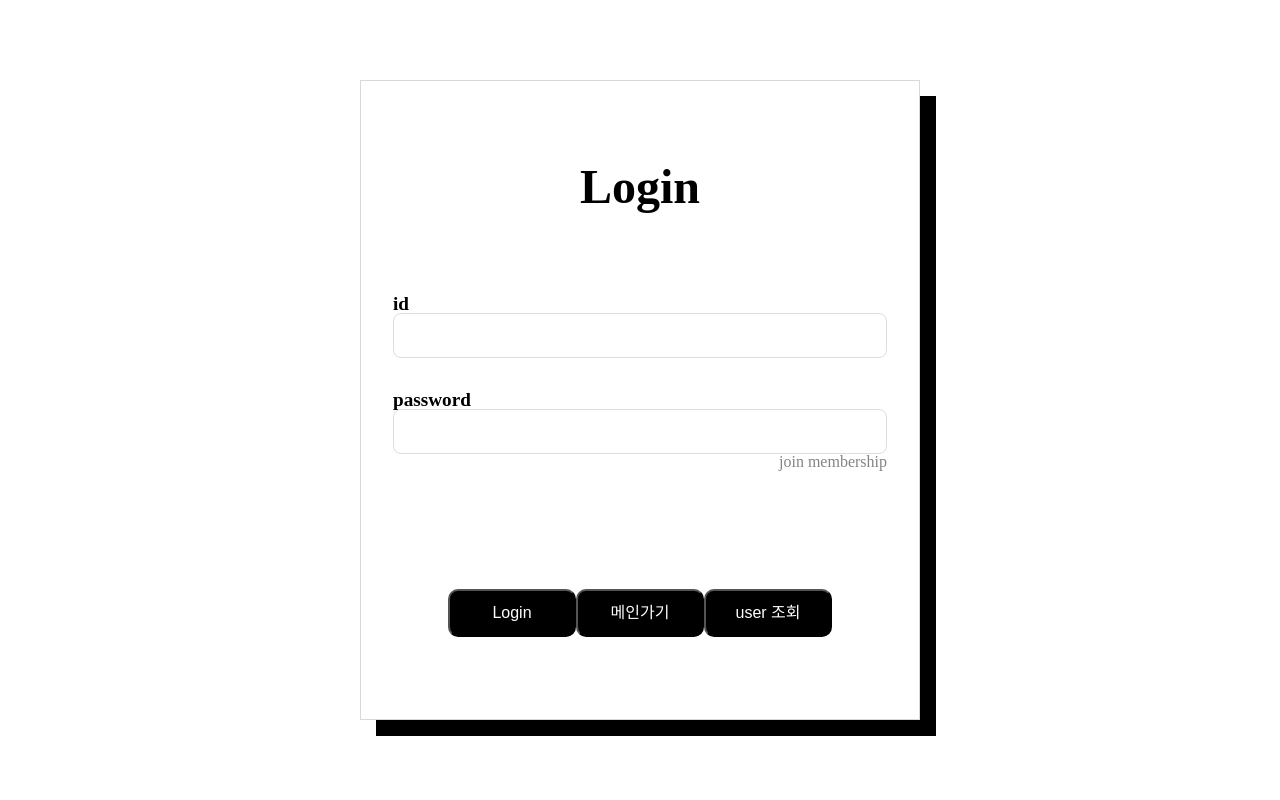
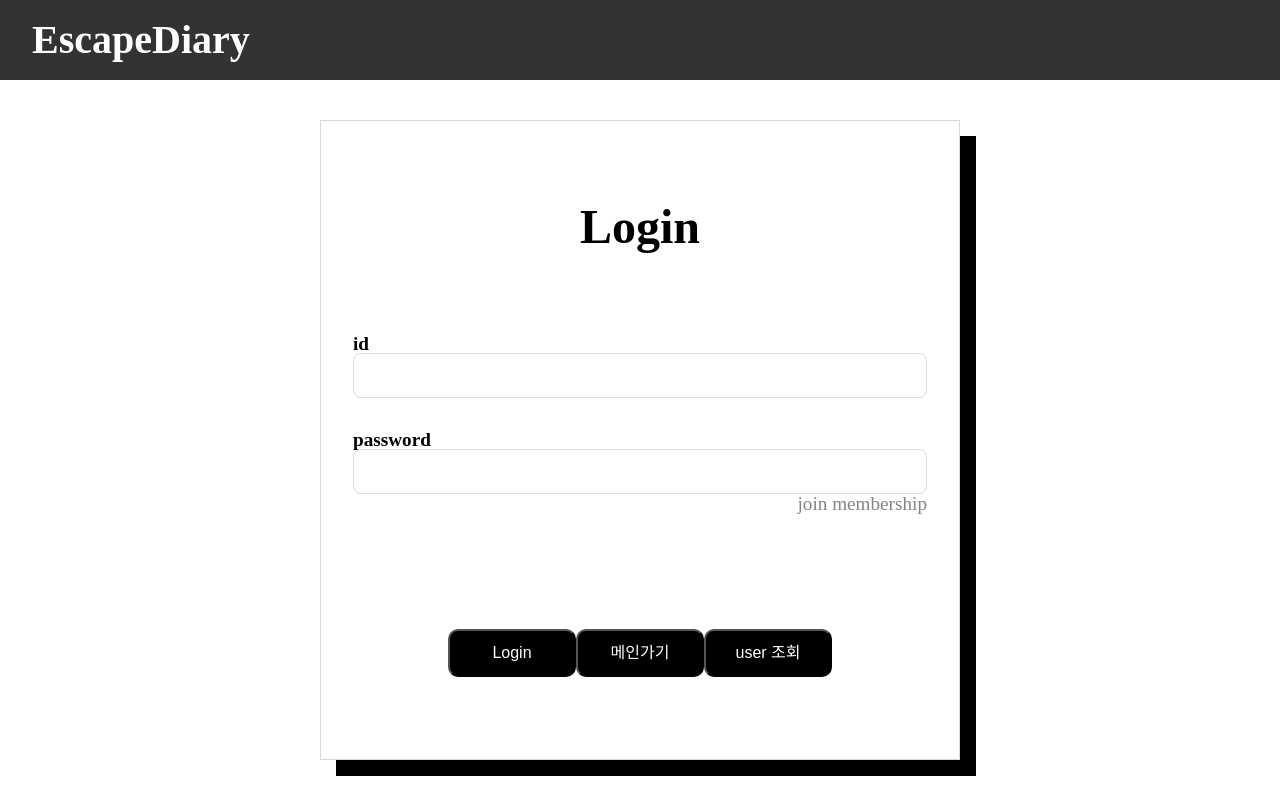
Before and after one commit to HyeonE0103/escapediary-FE, a React (Create React App) app: page /login in a window 1280 px wide. Built offline with nearby package versions, Linux system fonts and the light colour scheme.

Commit message:
style: 로그인시 바뀌는 UI

```diff
--- a/src/components/common/Header.jsx
+++ b/src/components/common/Header.jsx
@@ -3,18 +3,22 @@ import Button from "./Button";
 import { styled } from "styled-components";
 import useNavigation from "../../hooks/useNavigation";
 
-const Header = () => {
+const Header = ({ buttonShow }) => {
   const [user, setUser] = useState(false);
   const { goToPath } = useNavigation();
   return (
     <HeaderWrap>
       <p onClick={() => goToPath("/")}>EscapeDiary</p>
-      {user ? (
+      {buttonShow === "loginUser" ? (
         <Button color={"white"} size={"small"}>
           로그아웃
         </Button>
-      ) : (
-        <Button color={"white"} size={"small"}>
+      ) : buttonShow === "login" ? null : (
+        <Button
+          color={"white"}
+          size={"small"}
+          onClick={() => goToPath("/login")}
+        >
           로그인
         </Button>
       )}
@@ -29,6 +33,10 @@ const HeaderWrap = styled.div`
   align-items: center;
   justify-content: space-between;
   box-sizing: border-box;
+  @media (max-width: 480px) {
+    display: none;
+  }
+
   p {
     font-size: 2.5rem;
     color: white;
--- a/src/pages/JoinMembership.jsx
+++ b/src/pages/JoinMembership.jsx
@@ -4,6 +4,7 @@ import Button from "../components/common/Button";
 import { styled } from "styled-components";
 import axios from "axios";
 import useNavigation from "../hooks/useNavigation";
+import Header from "../components/common/Header";
 
 const JoinMembership = () => {
   const [join, setJoin] = useState({ id: "", password: "", confirm: "" });
@@ -43,6 +44,7 @@ const JoinMembership = () => {
 
   return (
     <JoinMembershipWrap onSubmit={onClickSubmit}>
+      <Header />
       <JoinMembershipContainer>
         <JoinMebershipHeader>
           <h1>회원가입</h1>
@@ -71,7 +73,8 @@ const JoinMembership = () => {
               onChange={onChangeHandler}
             />
             <p>
-              비밀번호는 6자 이상 12자 이하의 영문 소문자, 숫자만 입력 가능합니다.
+              비밀번호는 6자 이상 12자 이하의 영문 소문자, 숫자만 입력
+              가능합니다.
             </p>
           </div>
           <div>
@@ -99,8 +102,7 @@ const JoinMembershipWrap = styled.form`
   width: 100%;
   height: 100vh;
   display: flex;
-  align-items: center;
-  justify-content: center;
+  flex-direction: column;
 `;
 const JoinMembershipContainer = styled.div`
   width: 40rem;
--- a/src/pages/Login.jsx
+++ b/src/pages/Login.jsx
@@ -4,6 +4,7 @@ import { styled } from "styled-components";
 import Input from "../components/common/Input";
 import useNavigation from "../hooks/useNavigation";
 import axios from "axios";
+import Header from "../components/common/Header";
 
 const Login = () => {
   const [login, setLogin] = useState({ id: "", password: "" });
@@ -39,6 +40,7 @@ const Login = () => {
   };
   return (
     <LoginWrap onSubmit={onClickSumbit}>
+      <Header buttonShow={"login"} />
       <LoginContainer>
         <LoginHeader>
           <h1>Login</h1>
@@ -81,12 +83,11 @@ const LoginWrap = styled.form`
   width: 100%;
   height: 100vh;
   display: flex;
-  align-items: center;
-  justify-content: center;
+  flex-direction: column;
 `;
 const LoginContainer = styled.div`
-  width: 35rem;
-  height: 40rem;
+  width: 50%;
+  height: 80%;
   margin: auto;
   padding: 3rem;
   display: flex;
@@ -96,9 +97,17 @@ const LoginContainer = styled.div`
   padding: 0 2rem;
   box-sizing: border-box;
   box-shadow: 1rem 1rem;
+  @media (min-width: 768px) and (max-width: 1023px) {
+    box-shadow: none;
+    border: none;
+    width: 90%;
+    height: 90%;
+  }
   @media (max-width: 480px) {
     box-shadow: none;
     border: none;
+    width: 100%;
+    height: 100%;
   }
 `;
 const LoginHeader = styled.div`
@@ -128,6 +137,7 @@ const LoginBody = styled.div`
     margin-left: auto;
     color: #848484;
     cursor: pointer;
+    font-size: 1.2rem;
   }
 `;
 const LoginFooter = styled.div`
--- a/src/pages/MainPage.jsx
+++ b/src/pages/MainPage.jsx
@@ -12,7 +12,6 @@ const MainPage = () => {
   const { goToPath } = useNavigation();
   const [data, setData] = useState(null);
   const [posts, setPosts] = useState(null);
-
   const [page, setPage] = useState(1);
   const limit = 6;
   const offset = (page - 1) * limit;
```
